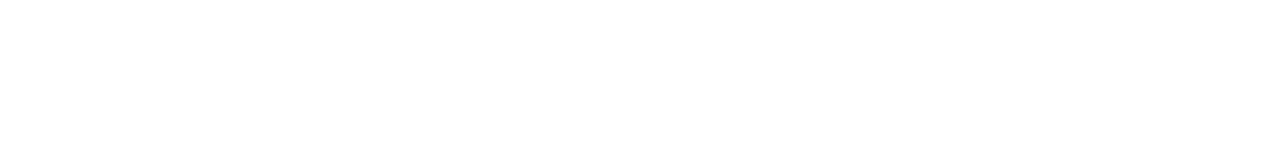
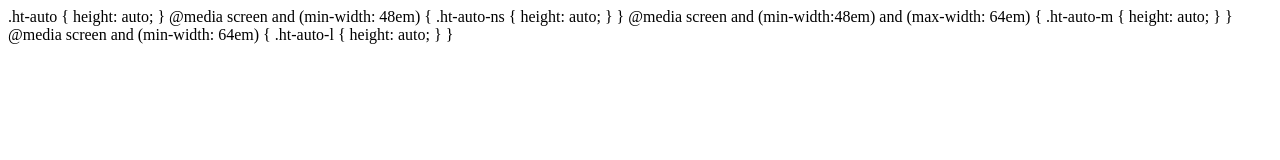
Before and after one commit to mrmrs/css-heights, a website: page index.html in a window 1280 px wide. Drawn offline with Linux system fonts and the light colour scheme.

Commit message:
Adding css contents to html file for documentation

```diff
--- a/index.html
+++ b/index.html
@@ -12,5 +12,19 @@
     <link rel="stylesheet" href="heights.css">
   </head>
   <body>
-  </body>
+.ht-auto { height: auto; }
+
+@media screen and (min-width: 48em) {
+.ht-auto-ns { height: auto; }
+}
+
+@media screen and (min-width:48em) and (max-width: 64em) {
+.ht-auto-m { height: auto; }
+}
+
+@media screen and (min-width: 64em) {
+.ht-auto-l { height: auto; }
+}
+
+</body>
 </html>
```
